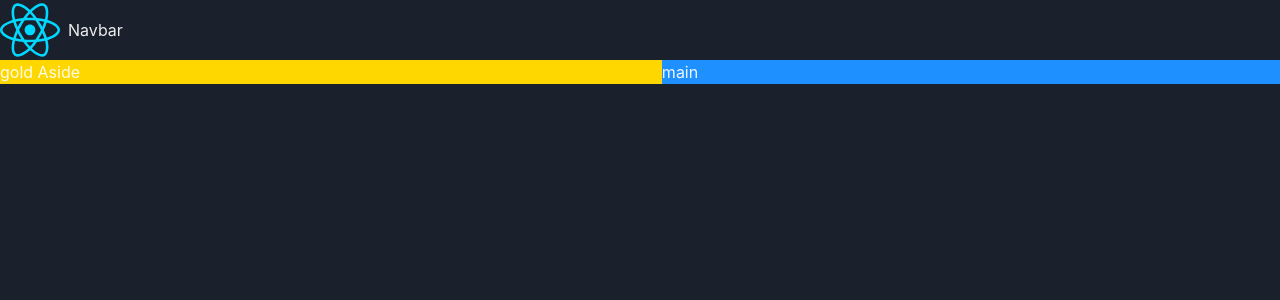
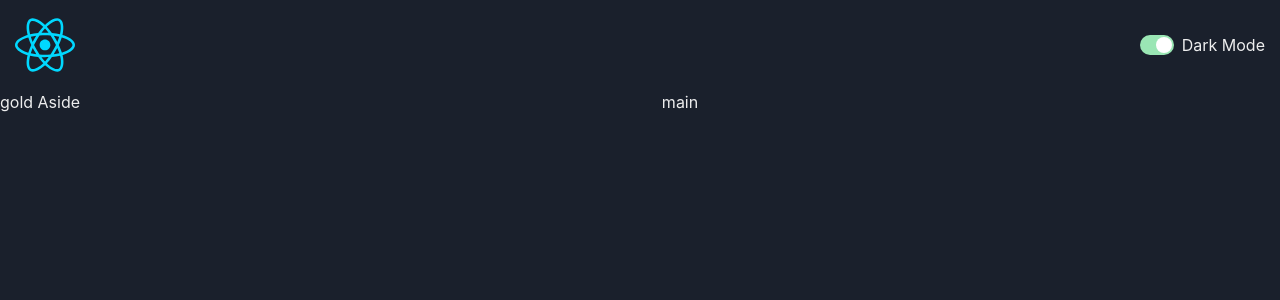
Before and after one commit to Haybuka/game-hub, a React (Vite) app: page / in a window 1280 px wide. Shown: the top 300 px of the page. Built offline with nearby package versions, Linux system fonts and the light colour scheme.

Commit message:
built color mode switch

```diff
--- a/src/App.tsx
+++ b/src/App.tsx
@@ -16,12 +16,12 @@
           <Navbar />
         </GridItem>
         <Show above="lg">
-          <GridItem area="aside" bg="gold">
+          <GridItem area="aside" >
             gold Aside
           </GridItem>
         </Show>
 
-        <GridItem area="main" bg="dodgerblue">
+        <GridItem area="main" >
           main
         </GridItem>
       </Grid>
--- a/src/components/navbar/Navbar.tsx
+++ b/src/components/navbar/Navbar.tsx
@@ -1,12 +1,13 @@
-import { HStack, Image, Text } from "@chakra-ui/react";
+import { HStack, Image } from "@chakra-ui/react";
 import React from "react";
 import logo from '../../assets/react.svg'
+import ColorModeSwitch from "../switch/ColorModeSwitch";
 const Navbar = () => {
   return (
-    <HStack>
+    <HStack justifyContent="space-between" padding='15px'>
       {" "}
       <Image src={logo} boxSize='60px'/>
-      <Text>Navbar</Text>
+      <ColorModeSwitch />
     </HStack>
   );
 };
--- /dev/null
+++ b/src/components/switch/ColorModeSwitch.tsx
@@ -0,0 +1,14 @@
+import { HStack, Switch, Text, useColorMode } from "@chakra-ui/react";
+import React from "react";
+
+const ColorModeSwitch = () => {
+  const { toggleColorMode, colorMode } = useColorMode();
+  return (
+    <HStack>
+      <Switch colorScheme="green" isChecked={colorMode === "dark"} onChange={toggleColorMode} />
+      <Text>Dark Mode</Text>
+    </HStack>
+  );
+};
+
+export default ColorModeSwitch;
```
